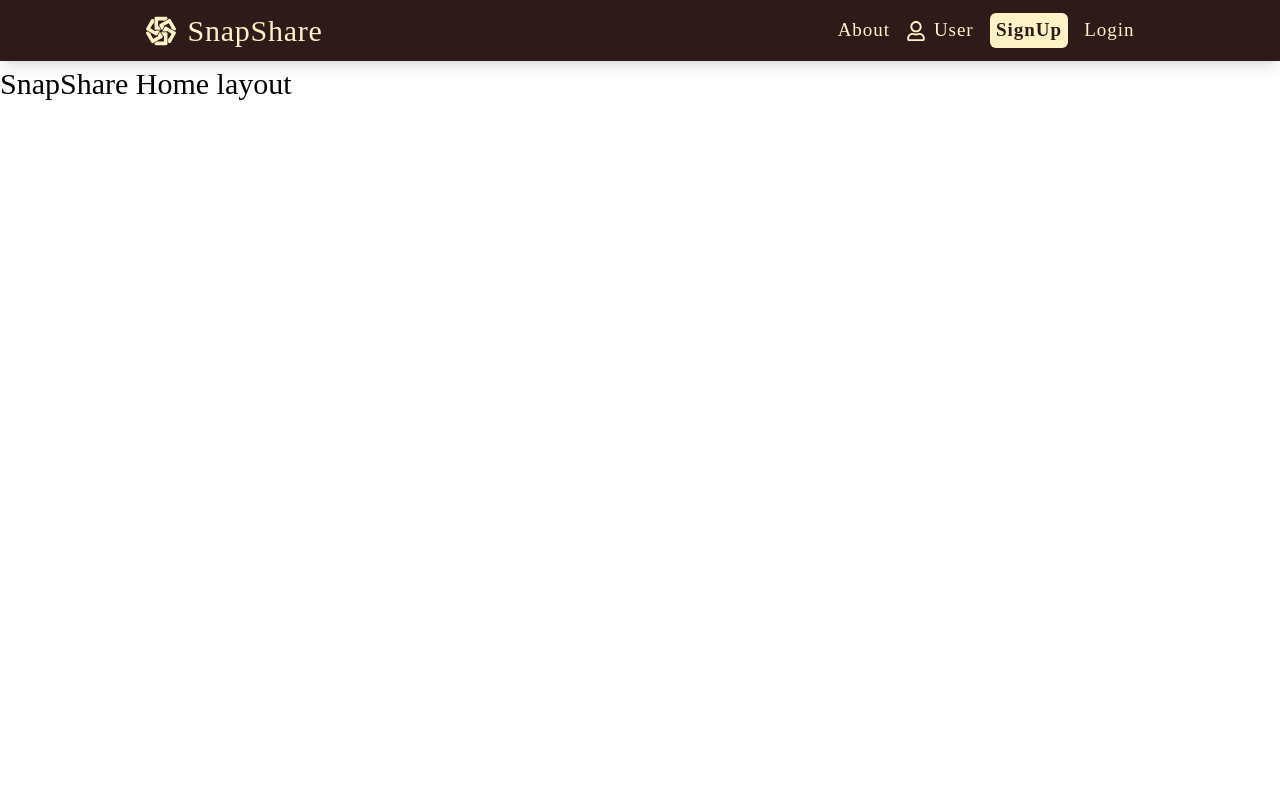
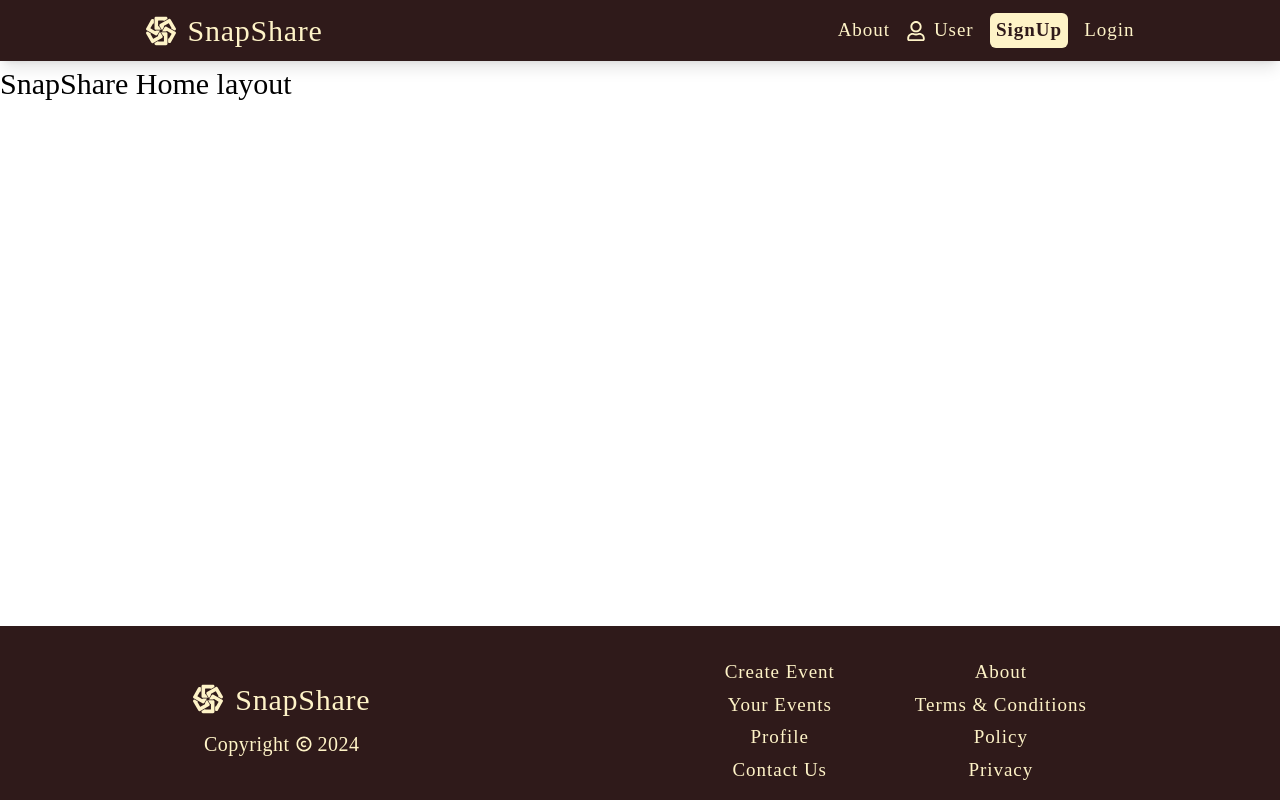
Before and after one commit to aryan-1503/SnapShare, a React (Vite) app in the folder client/: page / in a window 1280 px wide. Built offline with nearby package versions, Linux system fonts and the light colour scheme.

Commit message:
frontend: Footer creation

```diff
--- /dev/null
+++ b/client/src/components/Footer/Footer.jsx
@@ -0,0 +1,44 @@
+import React from 'react';
+import {Link} from "react-router-dom";
+import {SiImagedotsc} from "react-icons/si";
+import {CgCopyright} from "react-icons/cg";
+
+const Footer = () => {
+    return (
+        <footer className="absolute bottom-0 w-full flex justify-around items-center p-4 bg-[#2f1a1a] text-amber-100 mxs:flex-col msm:flex-col">
+            <div className="flex flex-col justify-center items-center">
+                <Link to="/" className="pt-2 flex justify-center items-center gap-3 tracking-wide">
+                    <SiImagedotsc className="text-3xl" />
+                    SnapShare
+                </Link>
+                <a
+                    href="https://github.com/aryan-1503"
+                    target="_blank"
+                    rel="noopener noreferrer"
+                    className="pt-2 flex justify-center items-center gap-1 tracking-wide text-xl"
+                >
+                    Copyright
+                    <CgCopyright />
+                    2024
+                </a>
+            </div>
+            <div className="flex justify-around items-center gap-20 pt-4 mxs:flex-col mxs:gap-1">
+                <nav className="flex flex-col gap-1 text-[19px] flex-wrap tracking-wider items-center">
+                    <Link to="/about-us" className="hover:underline active:scale-95">Create Event</Link>
+                    <Link to="/login" className="hover:underline active:scale-95">Your Events</Link>
+                    <Link to="/login" className="hover:underline active:scale-95">Profile</Link>
+                    <Link to="/login" className="hover:underline active:scale-95">Contact Us</Link>
+                </nav>
+                <nav className="flex flex-col gap-1 text-[19px] flex-wrap tracking-wider items-center">
+                    <Link to="/about-us" className="hover:underline active:scale-95">About</Link>
+                    <Link to="/login" className="hover:underline active:scale-95">Terms & Conditions</Link>
+                    <Link to="/login" className="hover:underline active:scale-95">Policy</Link>
+                    <Link to="/login" className="hover:underline active:scale-95">Privacy</Link>
+                </nav>
+            </div>
+
+        </footer>
+    );
+};
+
+export default Footer;
--- a/client/src/layouts/RootLayout.jsx
+++ b/client/src/layouts/RootLayout.jsx
@@ -1,12 +1,14 @@
 import React from 'react';
 import Navbar from "../components/Navbar/Navbar.jsx";
 import {Outlet} from "react-router-dom";
+import Footer from "../components/Footer/Footer.jsx";
 
 const RootLayout = () => {
     return (
         <div>
             <Navbar />
             <Outlet />
+            <Footer />
         </div>
     );
 };
```
